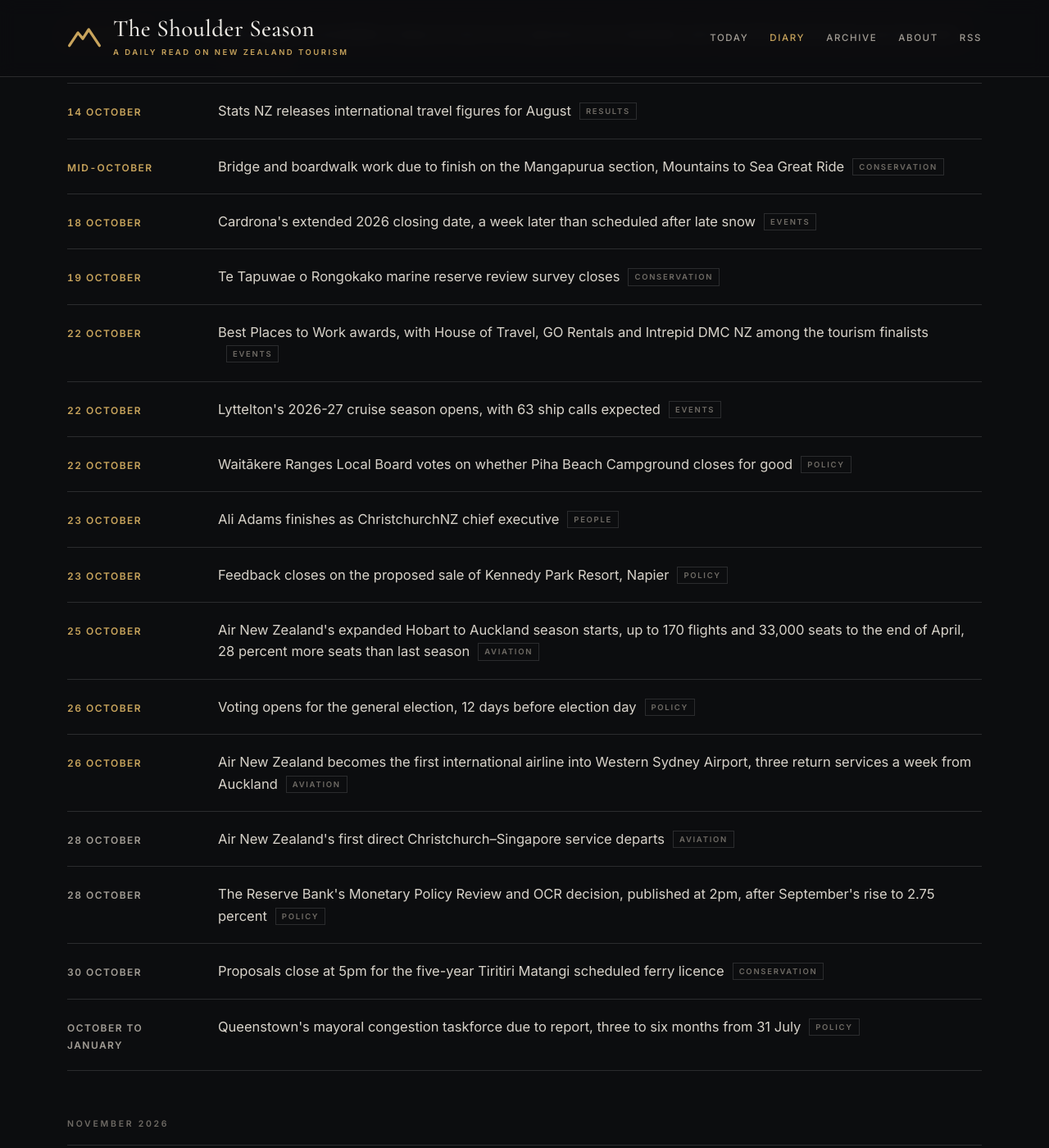
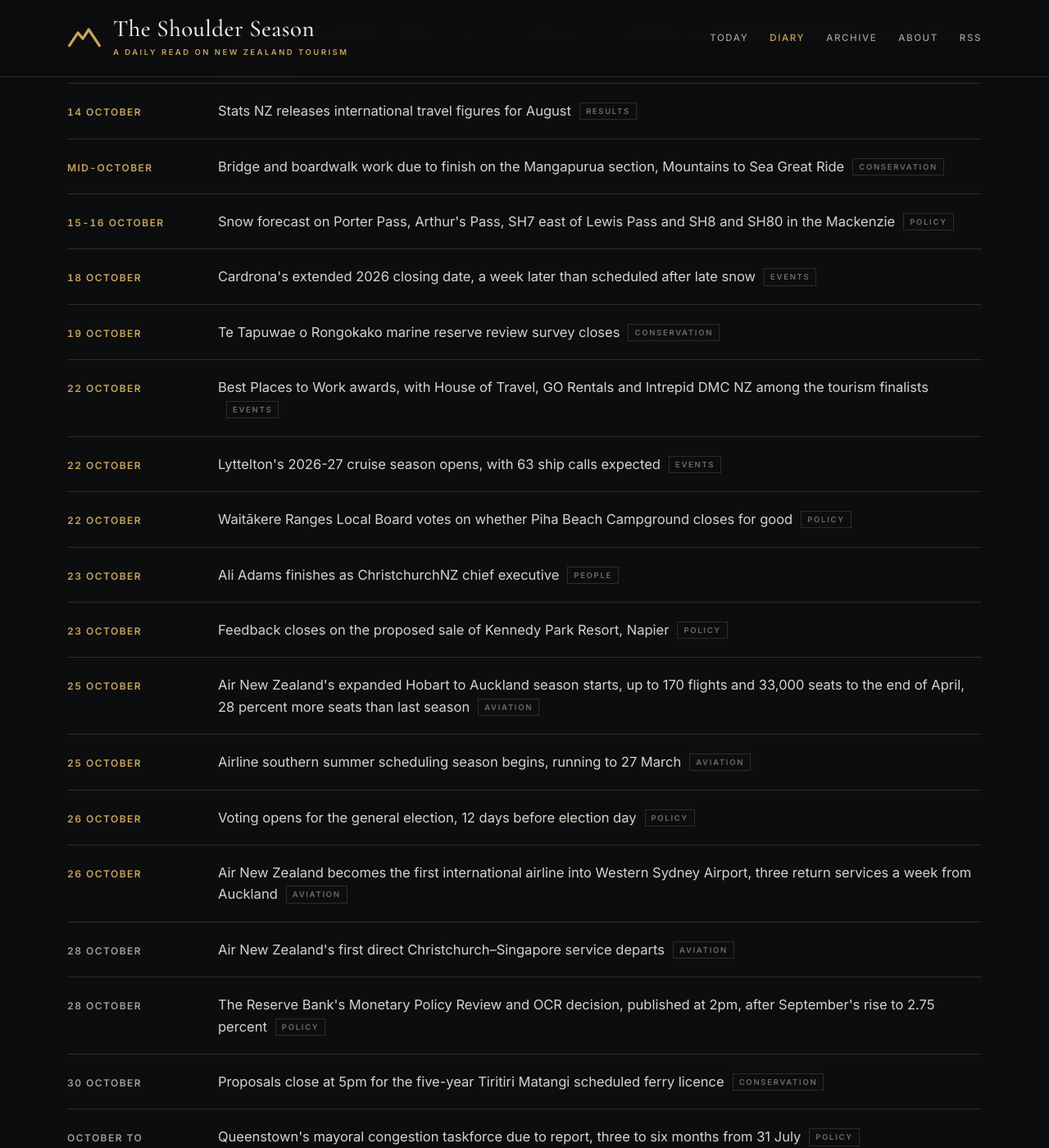
Before and after one commit to CTOverlord/shoulder-season, a Jekyll site: the page built from diary.html, in a window 1280 px wide and 1400 px high, scrolled down 515 px. Shown: the whole window at 82% size. Built offline with Jekyll 4.4.1, drawn with Linux system fonts in a browser that asks for light colours.

Commit message:
The Shoulder Season: 14 October 2026 briefing

```diff
--- a/_data/diary.yml
+++ b/_data/diary.yml
@@ -731,3 +731,12 @@
 - date: 2026-10-19
   text: Te Tapuwae o Rongokako marine reserve review survey closes
   tag: Conservation
+
+- date: 2026-10-15
+  display: 15-16 October
+  text: Snow forecast on Porter Pass, Arthur's Pass, SH7 east of Lewis Pass and SH8 and SH80 in the Mackenzie
+  tag: Policy
+
+- date: 2026-10-25
+  text: Airline southern summer scheduling season begins, running to 27 March
+  tag: Aviation
```
Also changed, not shown: _posts/2026-10-14-auckland-airport-six-million-seats-china-48000.md (added, +70 -0 lines).
